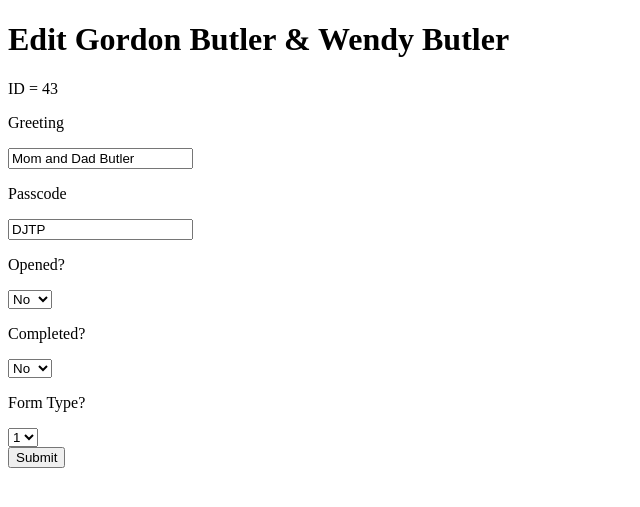
After one commit to nickchic/wedding_site, a Django app: template wedding/apps/form/templates/form/edit_invite.html in a window 1280 px wide. The commit adds this page. Shown: the top 507 px of the page, without its empty margins (0-640 px from the left). Run offline with Django 3.2, Linux system fonts and the light colour scheme; the template is opened without the code that fills it: values that come from a table or form of the project are taken from there, others are empty; data comes from the database, SQL or seed files in the repository; both versions use the stored data as it was after the commit; parts of the project's set-up code (start-up, migrations or seed data) failed here and were passed over.

```diff
--- a/wedding/apps/form/models.py
+++ b/wedding/apps/form/models.py
@@ -19,6 +19,7 @@ class Guest(models.Model):
     color_war = models.BooleanField()
     rehearsal = models.BooleanField()
     rsvp = models.BooleanField()
+    camping = models.BooleanField()
     shirt_size = models.CharField(max_length=5, null=True)
     created_at = models.DateTimeField(auto_now_add=True)
     updated_at = models.DateTimeField(auto_now=True)
--- a/wedding/apps/form/templates/form/all_guests.html
+++ b/wedding/apps/form/templates/form/all_guests.html
@@ -21,6 +21,7 @@
                     <th>RSVP</th>
                     <th>Rehearsal</th>
                     <th>Color War</th>
+                    <th>Camping</th>
                     <th>Shirt Size</th>
                 </tr>
                 {% for guest in guests %}
@@ -33,6 +34,7 @@
                         <td>{{guest.rsvp}}</td>
                         <td>{{guest.rehearsal}}</td>
                         <td>{{guest.color_war}}</td>
+                        <td>{{guest.camping}}</td>
                         <td>{{guest.shirt_size}}</td>
                     </tr>
                 {% endfor %}
@@ -41,6 +43,7 @@
             <p>Staying at House = {{stay}} / 28</p>
             <p>Rehearsal Dinner = {{rehearsal}} / 28</p>
             <p>RSVP = {{rsvp}} / 75</p>
+            <p>Camping = {{camping}} / 47</p>
             <h2>Shirts</h2>
             <p>S = {{shirts.s}}</p>
             <p>M = {{shirts.m}}</p>
@@ -51,6 +54,7 @@
         <div>
             <table>
                 <tr>
+                    <th>ID</th>
                     <th>Guest 1</th>
                     <th>Guest 2</th>
                     <th>Passcode</th>
@@ -60,6 +64,7 @@
                 </tr>
                 {% for invite in invites %}
                     <tr>
+                        <td><a href='edit/invite/{{invite.id}}'>{{invite.id}}</a></td>
                         <td>{{invite.guest_1.first_name}} {{invite.guest_1.last_name}}</td>
                         <td>{{invite.guest_2.first_name}} {{invite.guest_2.last_name}}</td>
                         <td>{{invite.passcode}}</td>
--- /dev/null
+++ b/wedding/apps/form/templates/form/edit_invite.html
@@ -0,0 +1,48 @@
+<!DOCTYPE html>
+<html>
+    <head>
+        <meta charset="utf-8">
+        <title>Edit {{invite.guest_1.first_name}} {{invite.guest_1.last_name}} & {{invite.guest_2.first_name}} {{invite.guest_2.last_name}}</title>
+    </head>
+    <body>
+        <h1>Edit {{invite.guest_1.first_name}} {{invite.guest_1.last_name}} & {{invite.guest_2.first_name}} {{invite.guest_2.last_name}}</h1>
+        <p>ID = {{invite.id}}</p>
+        <form action="/edit_action/invite/{{invite.id}}" method="post">
+            {% csrf_token %}
+            <p>Greeting</p>
+            <input type="text" name="greeting" value="{{invite.greeting}}">
+            <p>Passcode</p>
+            <input type="text" name="passcode" value="{{invite.passcode}}">
+            <p>Opened?</p>
+            <select name='opened'>
+                {% if invite.opened %}
+                    <option value="yes">Yes</option>
+                    <option value="no">No</option>
+                {% else %}
+                    <option value="no">No</option>
+                    <option value="yes">Yes</option>
+                {% endif %}
+            </select>
+            <p>Completed?</p>
+            <select name='completed'>
+                {% if invite.completed %}
+                    <option value="yes">Yes</option>
+                    <option value="no">No</option>
+                {% else %}
+                    <option value="no">No</option>
+                    <option value="yes">Yes</option>
+                {% endif %}
+            </select>
+            <p>Form Type?</p>
+            <select name='form_type' >
+                <option value="0" {% if invite.form_type == 0 %} selected {% endif %}>0</option>
+                <option value="1" {% if invite.form_type == 1 %} selected {% endif %}>1</option>
+                <option value="2" {% if invite.form_type == 2 %} selected {% endif %}>2</option>
+                <option value="3" {% if invite.form_type == 3 %} selected {% endif %}>3</option>
+                <option value="4" {% if invite.form_type == 4 %} selected {% endif %}>4</option>
+            </select>
+            <br />
+            <input type='submit' />
+        </form>
+    </body>
+</html>
--- a/wedding/apps/form/templates/form/form_0.html
+++ b/wedding/apps/form/templates/form/form_0.html
@@ -11,6 +11,11 @@
         <option value="yes">Yes</option>
         <option value="no">No</option>
     </select>
+    <p>Interested in staying in a cabin on the property?</p>
+    <select name='camping'>
+        <option value="yes">Yes</option>
+        <option value="no">No</option>
+    </select>
     <input type='hidden' name='id' value='{{invite.id}}'/>
     <input type='submit' />
 </form>
--- a/wedding/apps/form/templates/form/form_3.html
+++ b/wedding/apps/form/templates/form/form_3.html
@@ -6,6 +6,11 @@
         <option value="yes">Yes</option>
         <option value="no">No</option>
     </select>
+    <p>Interested in staying in a cabin on the property?</p>
+    <select name='camping'>
+        <option value="yes">Yes</option>
+        <option value="no">No</option>
+    </select>
     <input type='hidden' name='id' value='{{invite.id}}'/>
     <input type='submit' />
 </form>
--- a/wedding/apps/form/templates/form/form_4.html
+++ b/wedding/apps/form/templates/form/form_4.html
@@ -16,6 +16,11 @@
     <input type='text' name='guest_first'/>
     <p>Last</p>
     <input type='text' name='guest_last'/>
+    <p>Interested in staying in a cabin on the property?</p>
+    <select name='camping'>
+        <option value="yes">Yes</option>
+        <option value="no">No</option>
+    </select>
     <input type='hidden' name='id' value='{{invite.id}}'/>
     <input type='submit' />
 </form>
--- a/wedding/apps/form/templates/form/index.html
+++ b/wedding/apps/form/templates/form/index.html
@@ -18,8 +18,8 @@
     </body>
     <script>
             $('#passcode').submit(function(e){
-                e.preventDefault()
-                console.log('yooo')
+                e.preventDefault();
+                console.log('yooo');
 
                 $.ajax({
                   url: 'form', /* Where should this go? */
--- a/wedding/apps/form/urls.py
+++ b/wedding/apps/form/urls.py
@@ -13,4 +13,6 @@ urlpatterns = [
     url(r'^form', views.form),
     url(r'^edit/guest/(?P<guest_id>[0-9]+)', views.edit_guest_page),
     url(r'^edit_action/guest/(?P<guest_id>[0-9]+)', views.edit_guest),
+    url(r'^edit/invite/(?P<invite_id>[0-9]+)', views.edit_invite_page),
+    url(r'^edit_action/invite/(?P<invite_id>[0-9]+)', views.edit_invite),
 ]
```
Also changed, not shown: wedding/apps/form/templates/form/edit_guest.html (+11 -0 lines), wedding/apps/form/views.py (+57 -1 lines), wedding/apps/form/migrations/0009_guest_camping.py (added), wedding/db.sqlite3, 2 other files.
